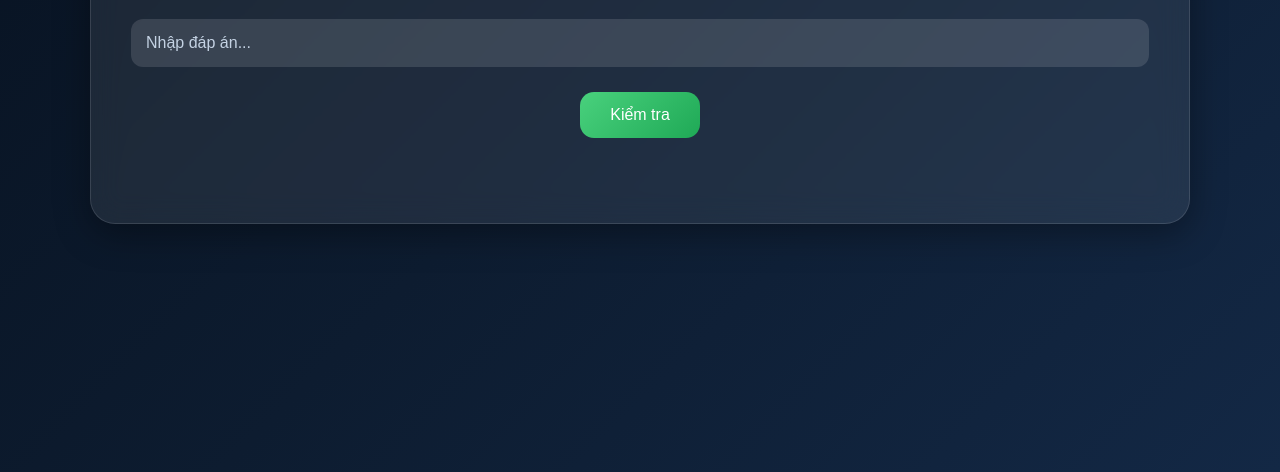
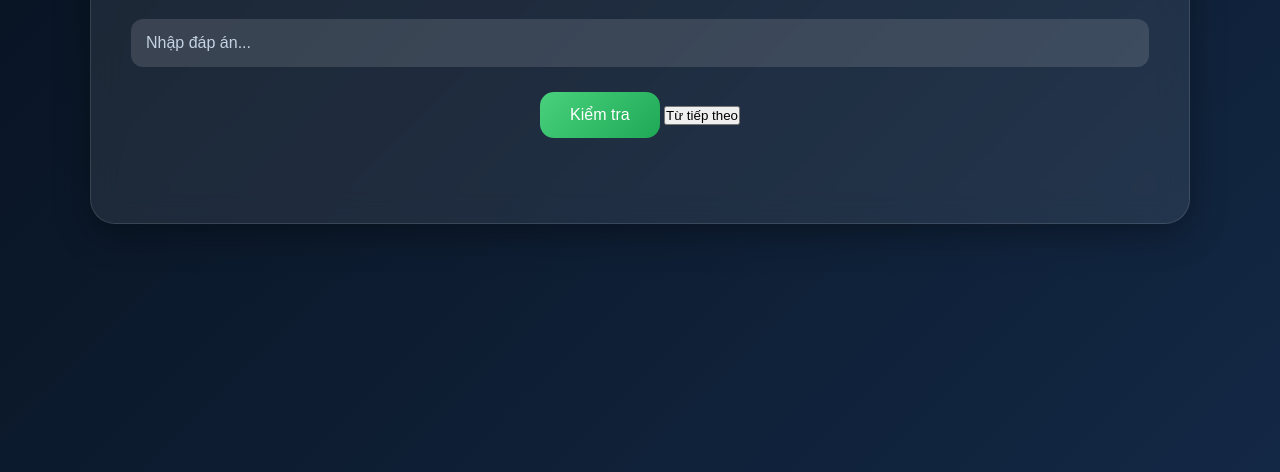
Before and after one commit to FlashMaster-cyber/FlashMaster, a plain HTML site: page index.html in a window 1280 px wide. Shown: the part 368-840 px from the top of the page. Drawn offline with Linux system fonts and the light colour scheme.

Commit message:
Update index.html

```diff
--- a/index.html
+++ b/index.html
@@ -87,6 +87,11 @@ Kiểm tra
 
 </button>
 
+  <button id="nextBtn">
+
+Từ tiếp theo
+
+</button>
 <p id="message">
 
 </p>
```
